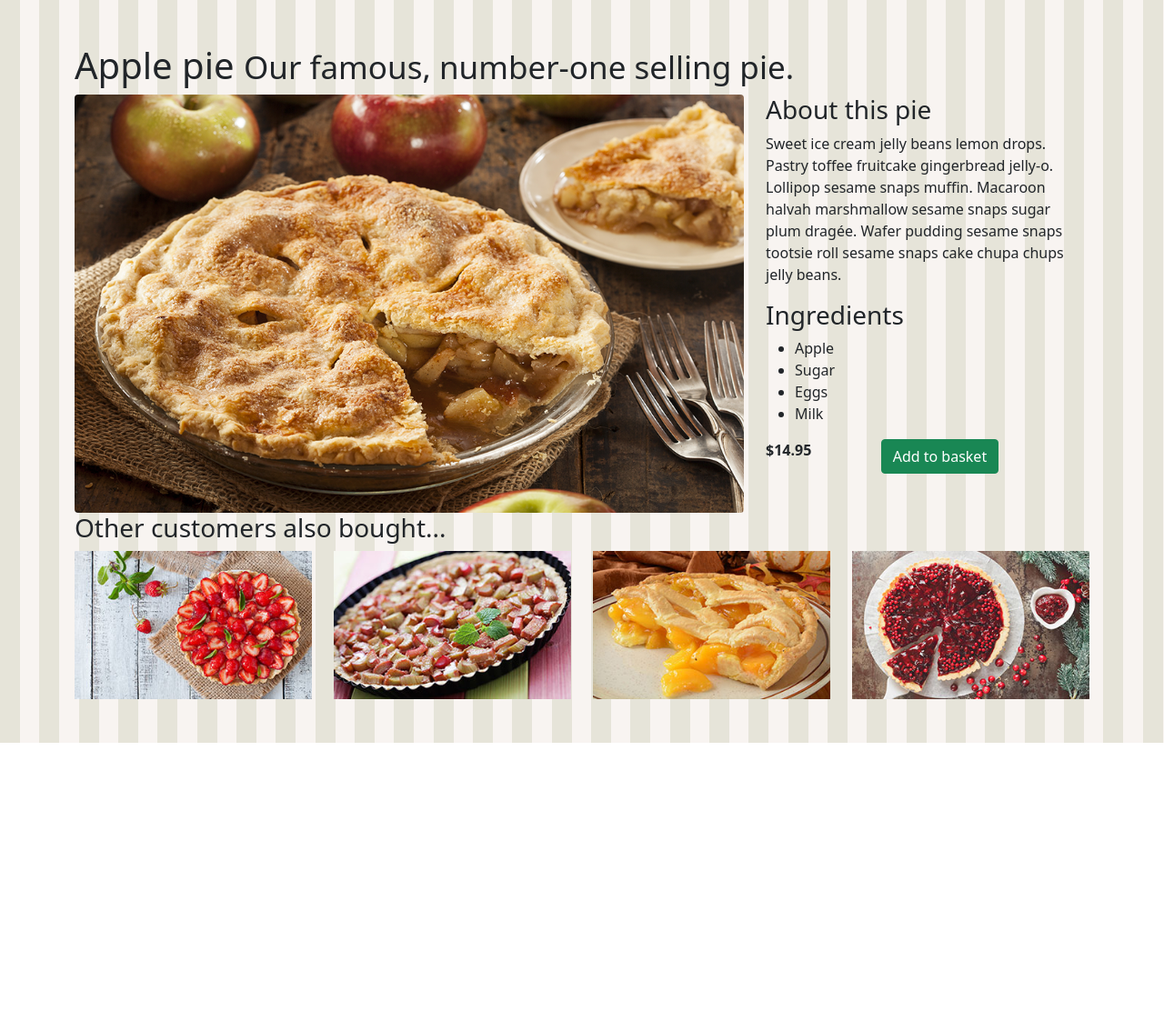
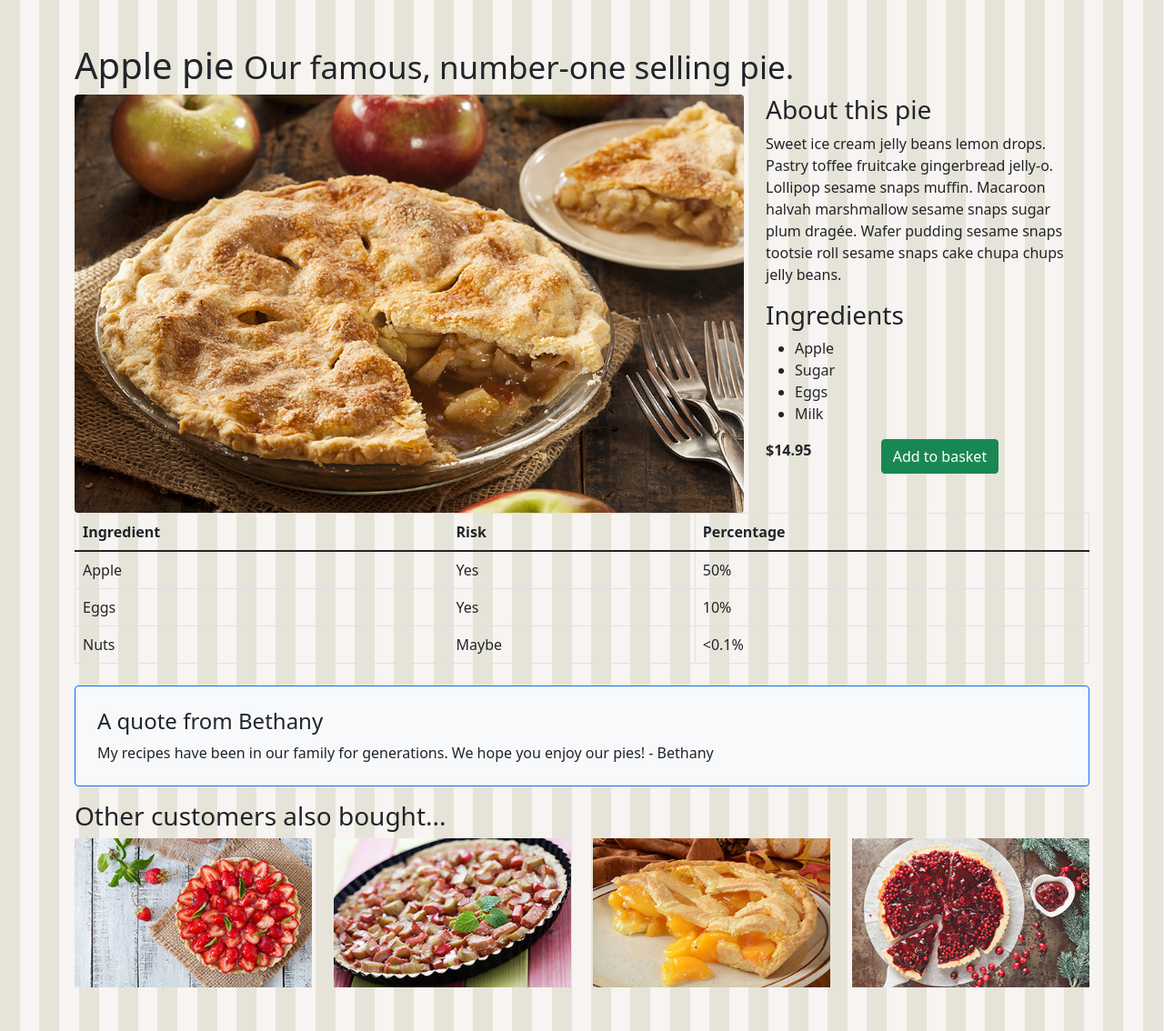
Before and after one commit to alj032/Bootstrap_Workshop, a plain HTML site: page applepie.html in a window 1280 px wide. Shown: the whole page at 91% size. Before the commit the page ends 817 px from the top, so only its background shows below. Drawn offline with Linux system fonts and the light colour scheme.

Commit message:
Add table and quote to applepie page

```diff
--- a/applepie.html
+++ b/applepie.html
@@ -47,6 +47,49 @@
                     </div>
                 </div>
             </div>
+
+            <div class="row">
+                <div class="table-responsive">
+                <table class="table table-hover table-bordered table-responsive">
+                    <!--table-dark table-hover table-bordered table-responsive  -->
+                    <thead>
+                        <!-- class="thead-light"-->
+                        <tr>
+                            <th scope="col">Ingredient</th>
+                            <th scope="col">Risk</th>
+                            <th scope="col">Percentage</th>
+                        </tr>
+                    </thead>
+                    <tbody>
+                        <tr>
+                            <td>Apple</td>
+                            <td>Yes</td>
+                            <td>50%</td>
+                        </tr>
+                        <tr>
+                            <td>Eggs</td>
+                            <td>Yes</td>
+                            <td>10%</td>
+                        </tr>
+                        <tr>
+                            <td>Nuts</td>
+                            <td>Maybe</td>
+                            <td>&lt;0.1%</td>
+                        </tr>
+                    </tbody>
+                </table>
+                </div>
+
+            </div>
+
+            <div class="p-4 mb-3 mt-2 bg-light rounded border border-primary">
+                <h4>A quote from Bethany</h4>
+                <p class="mb-0 font-italic">My recipes have been in our family for generations. We hope you enjoy our
+                    pies! -
+                    Bethany
+                </p>
+            </div>
+
             <h3>Other customers also bought...</h3>
 
             <div class="row">
```
